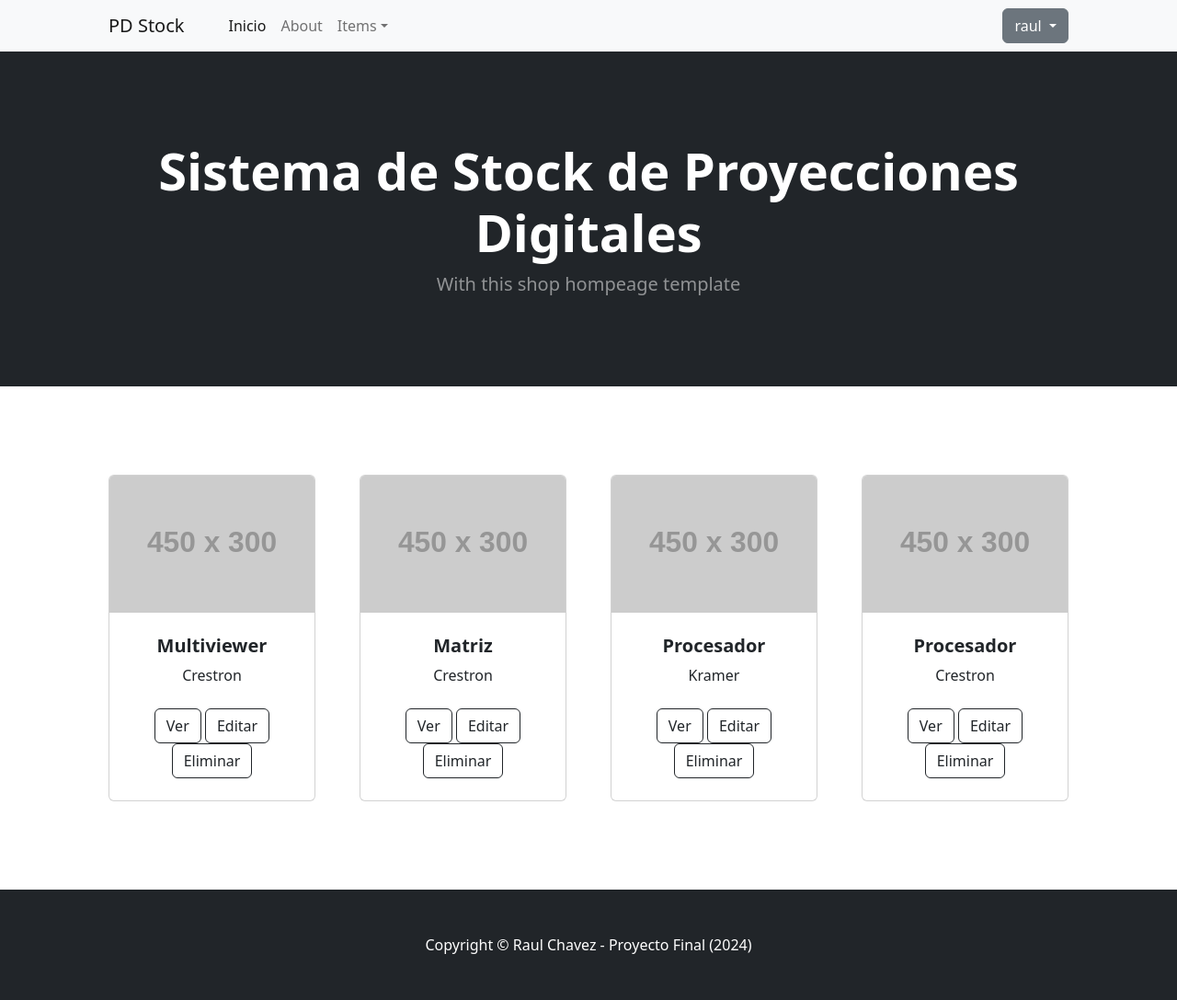
After one commit to ralejandroch22/entrega-chavez, a Django app: page /item_listar/ in a window 1280 px wide. The commit adds this page. Shown: the whole page at 92% size. Run offline with Django 4.2, Linux system fonts and the light colour scheme; a user stored in the database is signed in; data comes from the database, SQL or seed files in the repository; both versions use the stored data as it was after the commit; grey boxes labelled with a size stand in for pictures from a placeholder-image service; some libraries are stand-ins or nearby versions.

Commit message:
Arreglo de imagen de Item, agrego html de about, detalle

```diff
--- a/PDStock/stock/models.py
+++ b/PDStock/stock/models.py
@@ -12,7 +12,7 @@ class Item(models.Model):
     nombre = models.CharField(max_length=40)
     marca = models.CharField(max_length=40)
     precio = models.IntegerField(null=True, blank=True)
-    imagen = models.ImageField(max_length=40, null=True, blank=True)
+    imagen = models.ImageField(upload_to='imagenes', null=True, blank=True)
 
     def __str__(self):
         return self.nombre
@@ -24,11 +24,3 @@ class Operador(models.Model):
 
     def __str__(self):
         return self.nombre
-
-#Cargo imagen para los items del stock
-class Imagen(models.Model):
-    item = models.OneToOneField(Item, on_delete=models.CASCADE, null=True, blank=True)
-    imagen = models.ImageField(upload_to='imagenes', null=True, blank=True)
-
-    def __str__(self):
-        return f"Imagen de: {self.item.nombre}"
--- a/PDStock/stock/templates/stock/base.html
+++ b/PDStock/stock/templates/stock/base.html
@@ -28,7 +28,7 @@
                 <ul class="navbar-nav me-auto mb-2 mb-lg-0 ms-lg-4">
                     <li class="nav-item"><a class="nav-link active" aria-current="page"
                             href="{% url 'Inicio' %}">Inicio</a></li>
-                    <li class="nav-item"><a class="nav-link" href="#!">About</a></li>
+                    <li class="nav-item"><a class="nav-link" href="{% url 'About' %}">About</a></li>
 
                     {% if request.user.is_authenticated %}
                     <li class="nav-item dropdown">
@@ -51,12 +51,15 @@
 
                 <div class="dropdown">
                     {% if request.user.is_authenticated %}
-                        {% if request.user.avatar%}
-                        <img src="{{ request.user.avatar.imagen.url}}" alt="" height="40px">
-                        {% endif%}
+
 
                     <button class="btn btn-secondary dropdown-toggle" type="button" data-bs-toggle="dropdown"
                         aria-expanded="false">
+
+                        {% if request.user.avatar%}
+                            <img src="{{ request.user.avatar.imagen.url}}" alt="" height="35px">
+                        {% endif%}
+
                         {{request.user.username}}
                     </button>
 
--- a/PDStock/stock/templates/stock/item_buscar.html
+++ b/PDStock/stock/templates/stock/item_buscar.html
@@ -4,7 +4,7 @@
 
 
 {% block title %}
-    Agregar Item
+    Buscar Item
 {% endblock title %}
 
 
--- /dev/null
+++ b/PDStock/stock/templates/stock/item_listar.html
@@ -0,0 +1,49 @@
+{% extends 'stock/base.html' %}
+
+{% load static %}
+
+{% block title %}
+    Listado Stock
+{% endblock title %}
+
+{% block main %}
+
+<section class="py-5">
+    <div class="container px-4 px-lg-5 mt-5">
+        <div class="row gx-4 gx-lg-5 row-cols-2 row-cols-md-3 row-cols-xl-4 justify-content-center">
+
+            {% for item in items %}
+
+            <div class="col mb-5">
+                <div class="card h-100">
+                    <!-- Product image-->
+                    <img class="card-img-top" src="https://dummyimage.com/450x300/dee2e6/6c757d.jpg" alt="..." />
+                    <!-- Product details-->
+                    <div class="card-body p-4">
+                        <div class="text-center">
+                            <!-- Product name-->
+                            <h5 class="fw-bolder">{{item.nombre}}</h5>
+                            {{item.marca}}
+                        </div>
+                    </div>
+                    <!-- Product actions-->
+                    <div class="card-footer p-4 pt-0 border-top-0 bg-transparent">
+                        <div class="text-center">
+                            <a class="btn btn-outline-dark mt-auto" href="{% url 'VerItem' item.pk %}">Ver</a>
+                            {% if request.user.is_superuser %}
+                            <a class="btn btn-outline-dark mt-auto" href="{% url 'ActualizarItem' item.pk %}">Editar</a>
+                            <a class="btn btn-outline-dark mt-auto" href="{% url 'BorrarItem' item.pk %}">Eliminar</a>
+                            {% endif %}
+                        </div>
+                    </div>
+
+                </div>
+            </div>
+
+            {% endfor %}
+
+        </div>
+    </div>
+</section>
+
+{% endblock main %}
--- a/PDStock/stock/urls.py
+++ b/PDStock/stock/urls.py
@@ -3,9 +3,11 @@ from stock import views
 
 urlpatterns = [
     path('', views.inicio, name="Inicio"),
-    path('listar/', views.ItemListView.as_view(), name="ListarItem"),
+    path('about/', views.about, name="About"),
+    path('item_listar/', views.ItemListView.as_view(), name="ListarItem"),
+    path('item_detalle/<int:pk>/', views.ItemDetailView.as_view(), name="VerItem"),
     path('item_buscar/', views.busca_item, name="BuscarItem"),
     path('item_crear/', views.ItemCreateView.as_view(), name="CrearItem"),
-    path('item_editar/<pk>/', views.ItemUpdateView.as_view(), name="ActualizarItem"),
-    path('item_borrar/<pk>/', views.ItemDeleteView.as_view(), name="BorrarItem"),
+    path('item_editar/<int:pk>/', views.ItemUpdateView.as_view(), name="ActualizarItem"),
+    path('item_borrar/<int:pk>/', views.ItemDeleteView.as_view(), name="BorrarItem"),
 ]
--- a/PDStock/stock/views.py
+++ b/PDStock/stock/views.py
@@ -8,10 +8,16 @@ from django.contrib.auth.decorators import login_required
 
 from stock.models import Item
 from stock.forms import BuscaItemForm
-# Create your views here.
+
+
+# Vista basada en funciones
 
 def inicio(request):
     return render(request, "stock/index.html")
+
+@login_required
+def about(request):
+    return render(request, "stock/about.html")
 
 @login_required
 def busca_item(request):
@@ -30,10 +36,16 @@ def busca_item(request):
 
     return render(request, "stock/item_buscar.html", {"miFormulario": miFormulario})
 
+#Vistas basadas en clases
+
 class ItemListView(LoginRequiredMixin, ListView):
     model = Item
     context_object_name = "items"
-    template_name = "stock/listar.html"
+    template_name = "stock/item_listar.html"
+
+class ItemDetailView(LoginRequiredMixin, DetailView):
+    model = Item
+    template_name = "stock/item_detalle.html"
 
 class ItemCreateView(LoginRequiredMixin, CreateView):
     model = Item
@@ -45,7 +57,7 @@ class ItemUpdateView(LoginRequiredMixin, UpdateView):
     model = Item
     template_name = "stock/item_editar.html"
     success_url = reverse_lazy('ListarItem')
-    fields = ['nombre', 'marca', 'precio']
+    fields = ['nombre', 'marca', 'precio','imagen']
 
 class ItemDeleteView(LoginRequiredMixin, DeleteView):
     model = Item
```
Also changed, not shown: PDStock/stock/templates/stock/about.html (added, +14 -0 lines), PDStock/stock/templates/stock/item_detalle.html (renamed from PDStock/stock/templates/stock/listar.html, +1 -20 lines), PDStock/db.sqlite3, PDStock/media/avatares/avatar1.png (added), PDStock/stock/migrations/0002_item_imagen.py (added).
